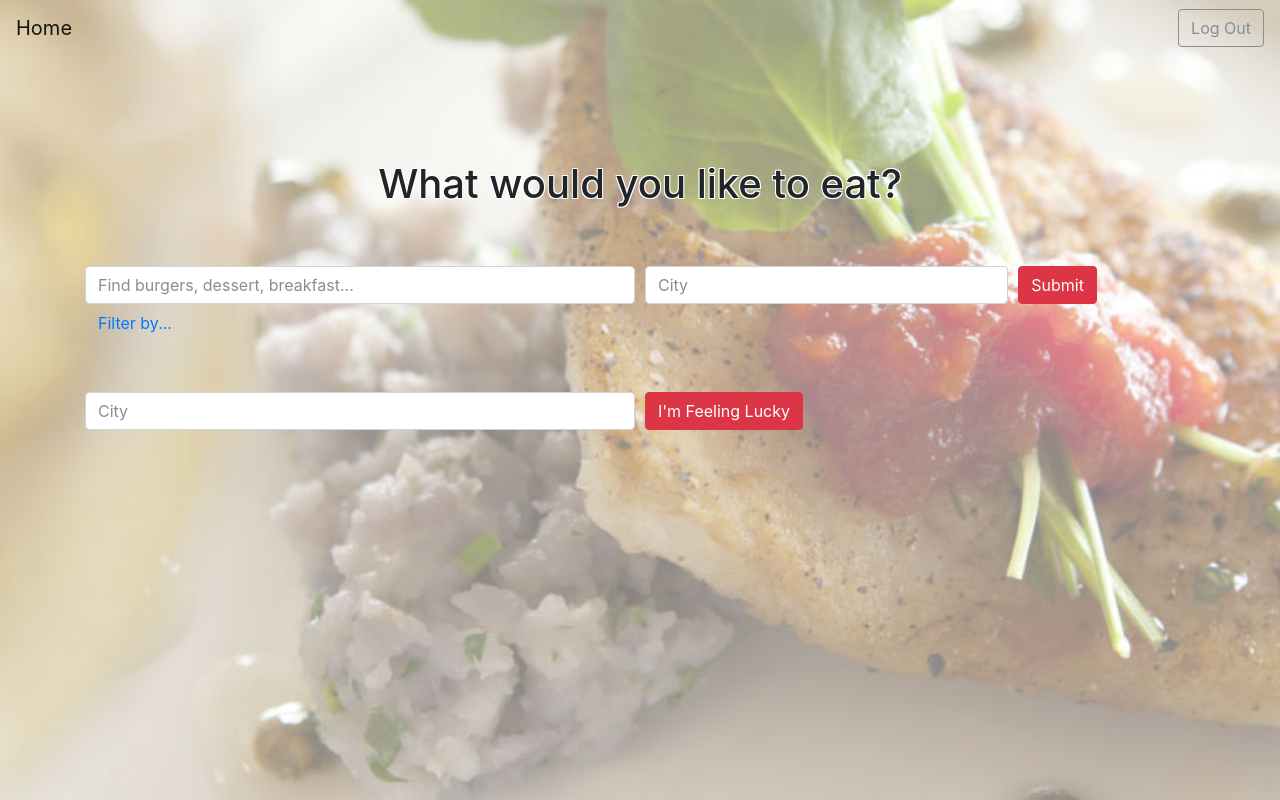
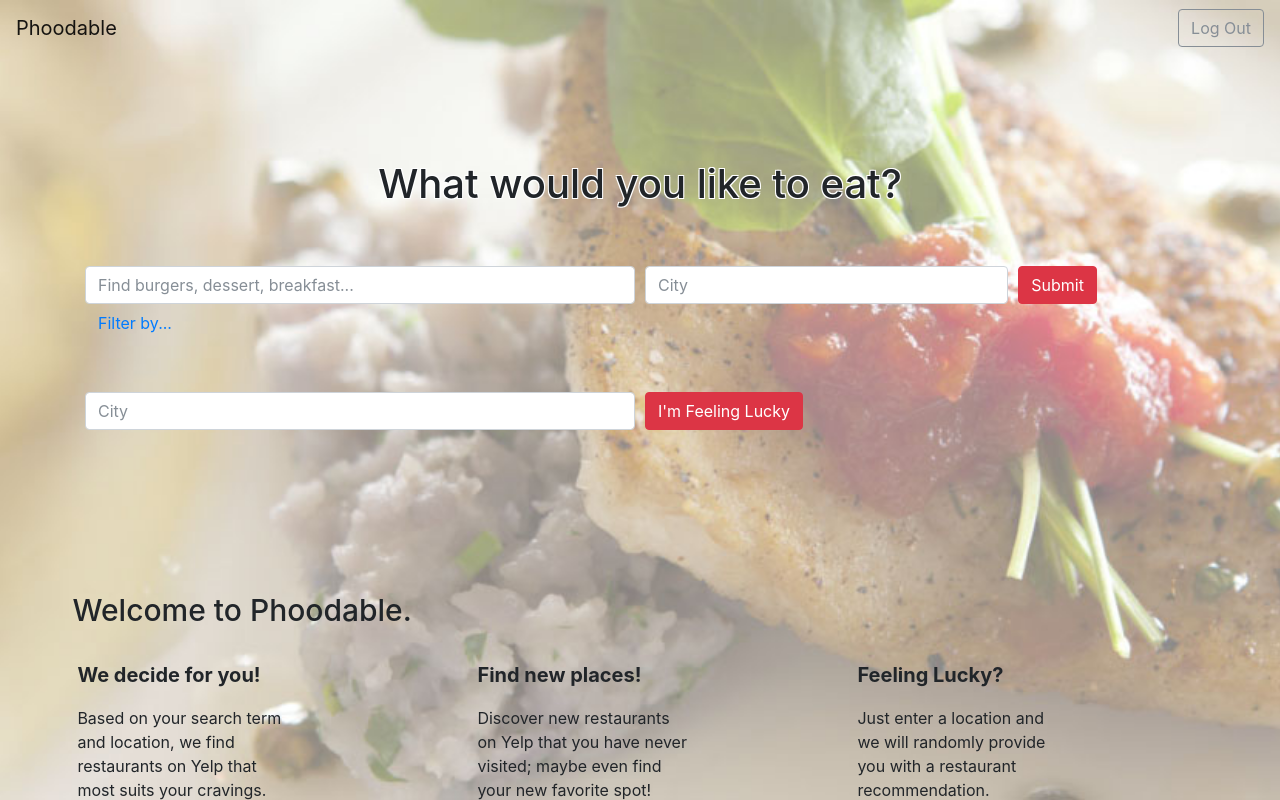
Before and after one commit to CS411F17/project, a Django app: template app/templates/restaurants.html in a window 1280 px wide. Run offline with Django 3.2, Linux system fonts and the light colour scheme; the template is opened without the code that fills it, so the values that code supplies are empty; parts of the project's set-up code (start-up, migrations or seed data) failed here and were passed over; some libraries are stand-ins or nearby versions.

Commit message:
Added How-To and loading animations

```diff
--- a/app/static/app/home_style.css
+++ b/app/static/app/home_style.css
@@ -40,6 +40,47 @@ h3 {
 	display:inline;
 }
 
+h4 {
+	font-size: 30px;
+	position: absolute;
+	margin-top: 200px;
+	width: 500px;
+    margin-left: -670px;
+    display:inline-block;
+}
+
+p-desc {
+	position: relative;
+	margin-left: -665px;
+	margin-top: 220px;
+	display:inline-block;
+}
+
+p.desc1  {
+	position: absolute;
+    width: 210px;
+    margin-right: 50px;
+    margin-top: 0px;
+    display:inline-block;
+}
+
+p.desc2  {
+	position: absolute;
+    width: 210px;
+    margin-right: 50px;
+    margin-top: 0px;
+    display:inline-block;
+    left:400px;
+}
+
+p.desc3  {
+	position: absolute;
+    width: 210px;
+    margin-right: 50px;
+    margin-top: 0px;
+    display:inline-block;
+    left:780px;
+}
 
 .container-form{
 	padding-top:50px;
@@ -51,3 +92,46 @@ h3 {
 	left:8px;
 	display:inline;
 }
+
+#container-desc{
+	position: absolute;
+	display:block;
+	left:58%;
+}
+
+#t1{
+	position: relative;
+	font-weight: bold;
+	font-size: 20px;
+	left:0px;
+	width:300px;
+}
+
+#t2{
+	position: absolute;
+	font-weight: bold;
+	font-size: 20px;
+	left:400px;
+	width:300px;
+	top:0px;
+}
+
+#t3{
+	position: absolute;
+	font-weight: bold;
+	font-size: 20px;
+	left:780px;
+	width:300px;
+	top:0px;
+}
+
+div#loading {
+	position: fixed; /* or absolute */
+  	top: 30%;
+ 	left: 44%;
+    width: 400px;
+    height: 400px;
+    background: url("Rolling.svg") no-repeat;
+    cursor: wait;
+    display:none;
+}
--- a/app/templates/restaurants.html
+++ b/app/templates/restaurants.html
@@ -3,7 +3,7 @@
 <!DOCTYPE html>
 <html>
 <head>
-	<title>Restaurant Homepage</title>
+	<title>Phoodable</title>
 	<!-- Required meta tags -->
 	<meta charset="utf-8">
   <meta name="viewport" content="width=device-width, initial-scale=1, shrink-to-fit=no">
@@ -19,7 +19,7 @@
 <body>
 	<!-- Navigation bar -->
 	<nav class="navbar navbar-expand-md navbar-light bg-faded fixed-top">
-		<a class="navbar-brand" href="/">Home</a>
+		<a class="navbar-brand" href="/">Phoodable</a>
 		<button class="navbar-toggler" type="button" data-toggle="collapse" data-target="#navbarsExampleDefault" aria-controls="navbarsExampleDefault" aria-expanded="false" aria-label="Toggle navigation">
 		  <span class="navbar-toggler-icon"></span>
 		</button>
@@ -42,7 +42,7 @@
   <div class="my-container">
     <h1>What would you like to eat?</h1>
   </div>
-
+  <div id="loading"></div>
 	<!-- Search form (term, city, button) -->
 	<form class="container-form" action="info/" method="post" id="needs-validation" novalidate> {% csrf_token %}
 		<div class="form-row">
@@ -59,7 +59,7 @@
 				</div>
 			</div>
 			<div class="col">
-				<button type="submit" class="btn btn-danger">Submit</button>
+				<button type="submit" onclick="loading();" class="btn btn-danger">Submit</button>
 			</div>
 		</div>
 		<!-- Filter by -->
@@ -109,8 +109,31 @@
 				<div class="invalid-feedback">Please provide a valid city</div>
 			</div>
 			<div class="col-6">
-				<button type="submit" class="btn btn-danger">I'm Feeling Lucky</button>
+				<button type="submit" onclick="loading();" class="btn btn-danger">I'm Feeling Lucky</button>
 			</div>
+			<br>
+			<br>
+			<div id="container-desc">
+				<h4>Welcome to Phoodable.</h4>
+				<br>
+				<br>
+				<p-desc>
+				<p id="t1">We decide for you!</p>
+					<p class="desc1">
+						Based on your search term and location, we find restaurants on Yelp that most suits your cravings.
+					</p>
+				<p id='t2'>Find new places!</p>
+					<p class ='desc2'>
+						Discover new restaurants on Yelp that you have never visited; maybe even find your new favorite spot!
+					</p>
+				<p id='t3'>Feeling Lucky?</p>
+					<p class ='desc3'>
+						Just enter a location and we will randomly provide you with a restaurant recommendation.
+					</p>
+				</p-desc>
+			</div>
+		</div>
+
 	</form>
 
 </main>
@@ -146,6 +169,12 @@ button.onclick = function() {
   }, false);
 })();
 
+//javascript function to handle showing/hiding content and loading animation
+function loading(){
+    $("#loading").show();
+    $(".container-form").hide();
+}
+
 // Short script for allowing only selection of 1 filter for rating filter
 $('input[name="group2[]"]').on('change', function() {
     $('input[name="group2[]"]').not(this).prop('checked', false);
```
Also changed, not shown: app/static/app/results_style.css (+10 -2 lines), app/templates/results.html (+14 -5 lines), app/static/app/Rolling.svg (added).
